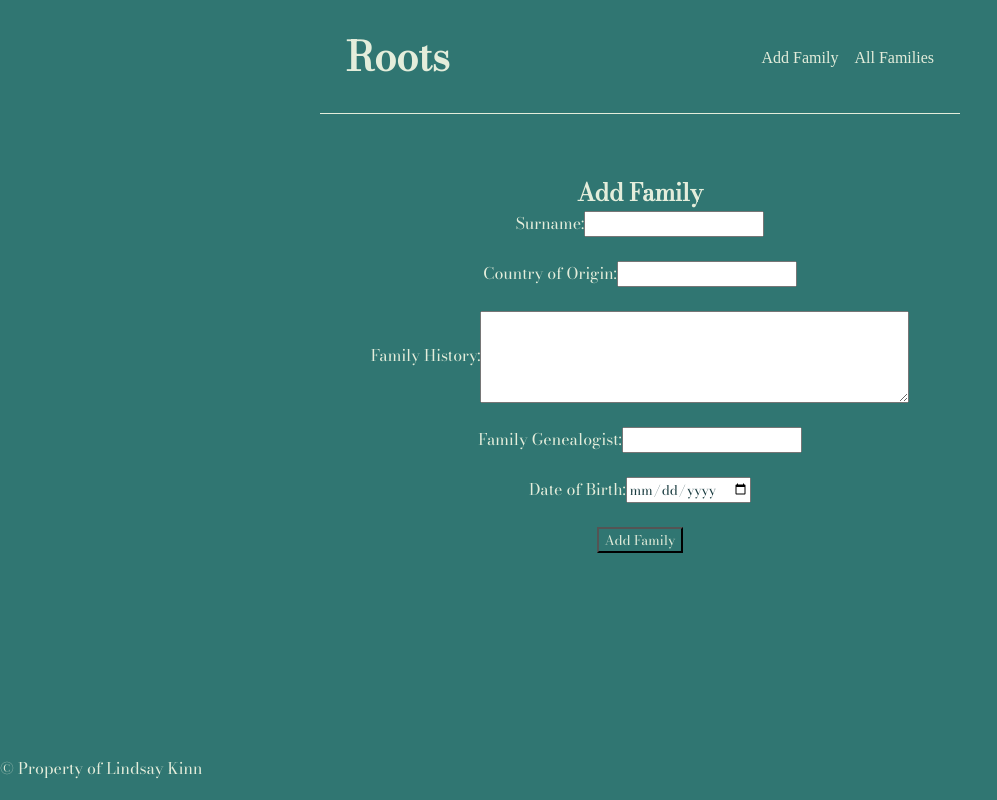
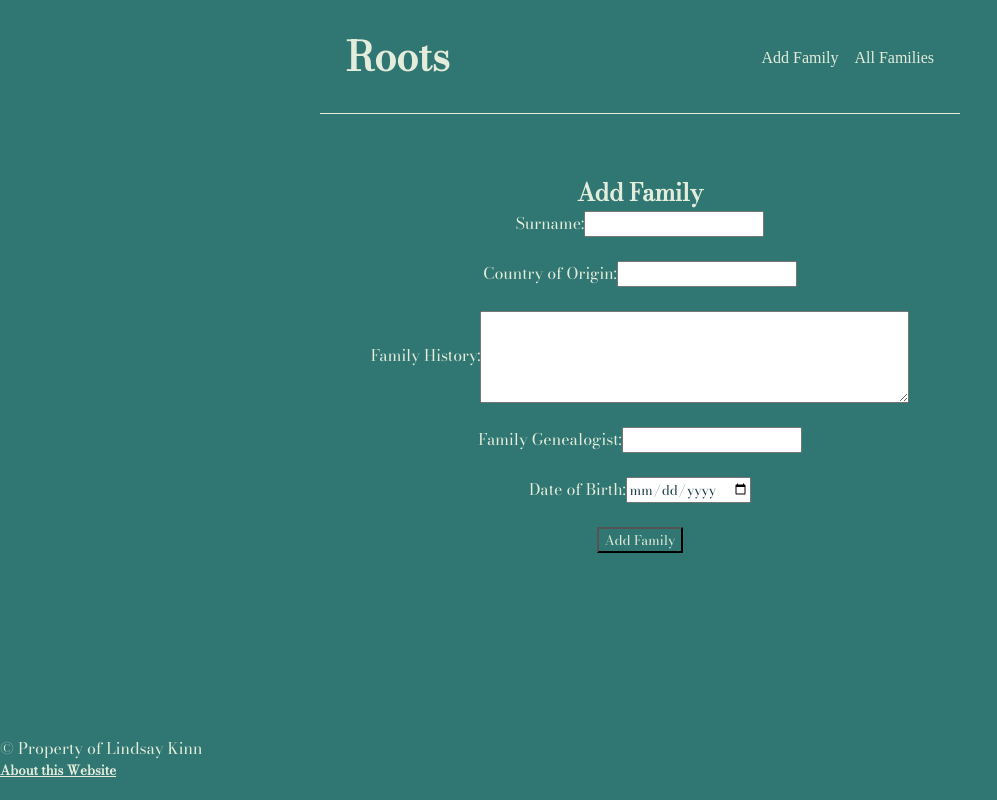
Before and after one commit to Lindsaykinn/frontend-roots, a React (Create React App) app: page /families/new in a window 1280 px wide. Shown: the whole page, without its empty margins (0-997 px from the left). Built offline with nearby package versions, Linux system fonts and the light colour scheme; no server answers.

Commit message:
added About component

```diff
--- /dev/null
+++ b/src/components/About.js
@@ -0,0 +1,8 @@
+const About = () => {
+  return (
+
+    <p>Welcome to Roots!  An application where you can share information about your family history.  This page was created by Lindsay Kinn.  For any questions, comments, or suggestions, please reach out to me at lindsay.kinn@gmail.com. </p>
+   );
+}
+
+export default About;
--- a/src/components/Footer.js
+++ b/src/components/Footer.js
@@ -1,7 +1,10 @@
+import { Link } from "react-router-dom";
+
 const Footer = () => {
   return (
       <div className='footer'>
         &copy; Property of Lindsay Kinn
+        <Link to="/about"><h5>About this Website</h5></Link>
       </div>
    );
 }
```
